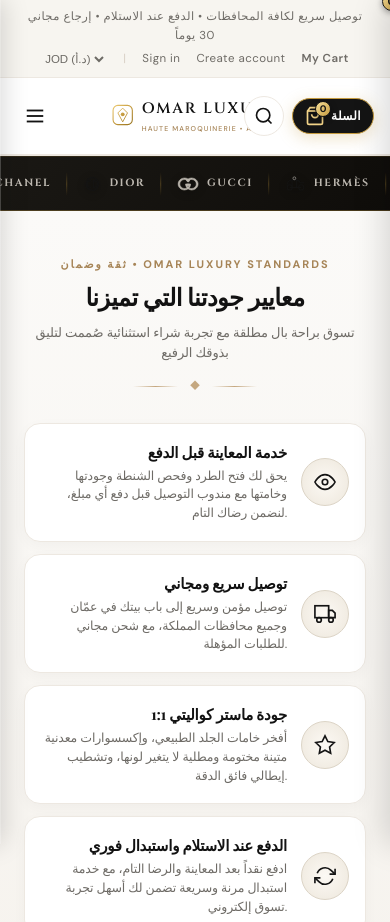
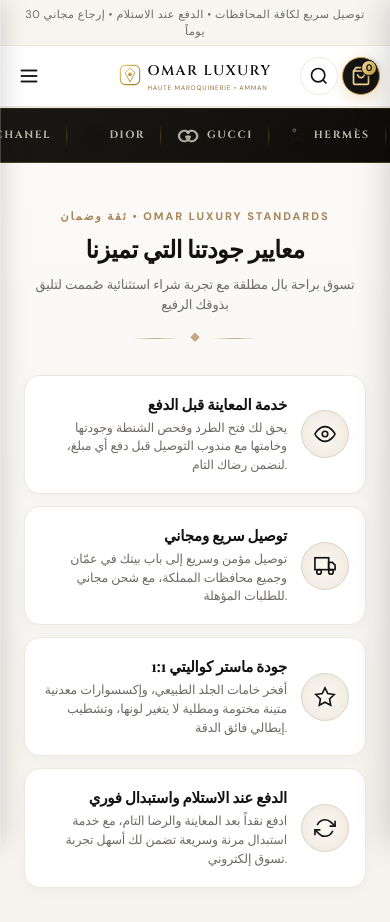
Before and after one commit to lolorefad-maker/omarluxury111, a website: page public/index.html in a window 390 px wide. Shown: the top 922 px of the page. Drawn offline with nearby package versions, Linux system fonts and the light colour scheme; no server answers; a web font is replaced by a local one.

Commit message:
style: optimize mobile header with 3-column grid layout and compact cart icon

```diff
--- a/public/css/style.css
+++ b/public/css/style.css
@@ -1885,90 +1885,117 @@ img {
 
 @media (max-width: 768px) {
   .main-header {
-    padding: 8px 0;
+    padding: 0;
     position: sticky;
     top: 0;
     width: 100%;
     z-index: 1000;
   }
+  /* Phone header: [menu] [logo] [search + cart] in a 3-column grid, so the logo can never sit under the buttons */
   .header-inner {
-    padding: 0 16px;
+    display: grid;
+    grid-template-columns: 1fr auto 1fr;
+    align-items: center;
+    column-gap: 6px;
+    padding: 0 10px;
     height: 60px;
-    position: relative;
-    display: flex;
-    align-items: center;
-    justify-content: space-between;
-  }
-  .top-bar-inner {
-    flex-direction: column;
-    gap: 4px;
-    text-align: center;
-    font-size: 11.5px;
-  }
+  }
+  .desktop-nav,
   .nav-menu {
     display: none;
   }
+
+  /* Top bar keeps only the announcement: currency is in the sidebar and the cart has its own button */
+  .top-bar {
+    padding: 6px 0;
+  }
+  .top-bar-inner {
+    justify-content: center;
+    text-align: center;
+    font-size: 11px;
+    line-height: 1.5;
+  }
+  .top-bar-links {
+    display: none;
+  }
+
   .desktop-search {
     display: none !important;
   }
   .mobile-search-btn {
     display: flex !important;
-  }
-
-  .mobile-nav-toggle {
-    z-index: 10;
     width: 38px;
     height: 38px;
-    display: flex;
-    align-items: center;
-    justify-content: center;
+  }
+
+  .mobile-nav-toggle {
+    justify-self: start;
+    width: 38px;
+    height: 38px;
+    padding: 0;
   }
 
   .logo-wrap {
-    position: absolute;
-    left: 50%;
-    transform: translateX(-50%);
-    display: flex;
-    align-items: center;
-    gap: 8px;
+    justify-self: center;
+    display: flex;
+    align-items: center;
+    gap: 7px;
     margin: 0;
-    z-index: 5;
+    min-width: 0;
   }
 
   .header-actions {
-    z-index: 10;
-    display: flex;
-    align-items: center;
-    gap: 8px;
+    justify-self: end;
+    display: flex;
+    align-items: center;
+    gap: 4px;
   }
 
   .brand-title.font-cinzel {
-    font-size: 15px !important;
-    letter-spacing: 0.12em !important;
+    font-size: clamp(12px, 3.7vw, 14px) !important;
+    letter-spacing: 0.1em !important;
+    white-space: nowrap;
   }
   .brand-crest svg {
     width: 22px;
     height: 22px;
   }
   .brand-tagline {
-    font-size: 7px;
-    letter-spacing: 0.16em;
-  }
-
-  /* Cart Pill on Mobile */
+    font-size: 6.5px;
+    letter-spacing: 0.12em;
+    white-space: nowrap;
+  }
+
+  /* Cart becomes a round icon button on phones; the badge keeps the item count */
   .cart-luxury-pill {
-    padding: 7px 12px;
-    gap: 6px;
+    width: 38px;
+    height: 38px;
+    padding: 0;
+    gap: 0;
+    justify-content: center;
   }
   .cart-pill-text {
-    font-size: 12px;
+    display: none;
   }
   .cart-luxury-pill .cart-count {
     min-width: 16px;
     height: 16px;
     font-size: 9.5px;
-    top: -5px;
+    top: -6px;
     right: -6px;
+  }
+
+  /* Very small phones (e.g. iPhone SE 1st gen): slightly smaller buttons, no tagline */
+  @media (max-width: 350px) {
+    .mobile-nav-toggle,
+    .mobile-search-btn,
+    .cart-luxury-pill {
+      width: 34px !important;
+      height: 34px !important;
+    }
+    .logo-wrap .brand-tagline {
+      display: none;
+    }
   }
 
   /* Hero Section on Mobile - Single Column Centered */
```
Lines whose indentation alone changed are shown as unchanged.
